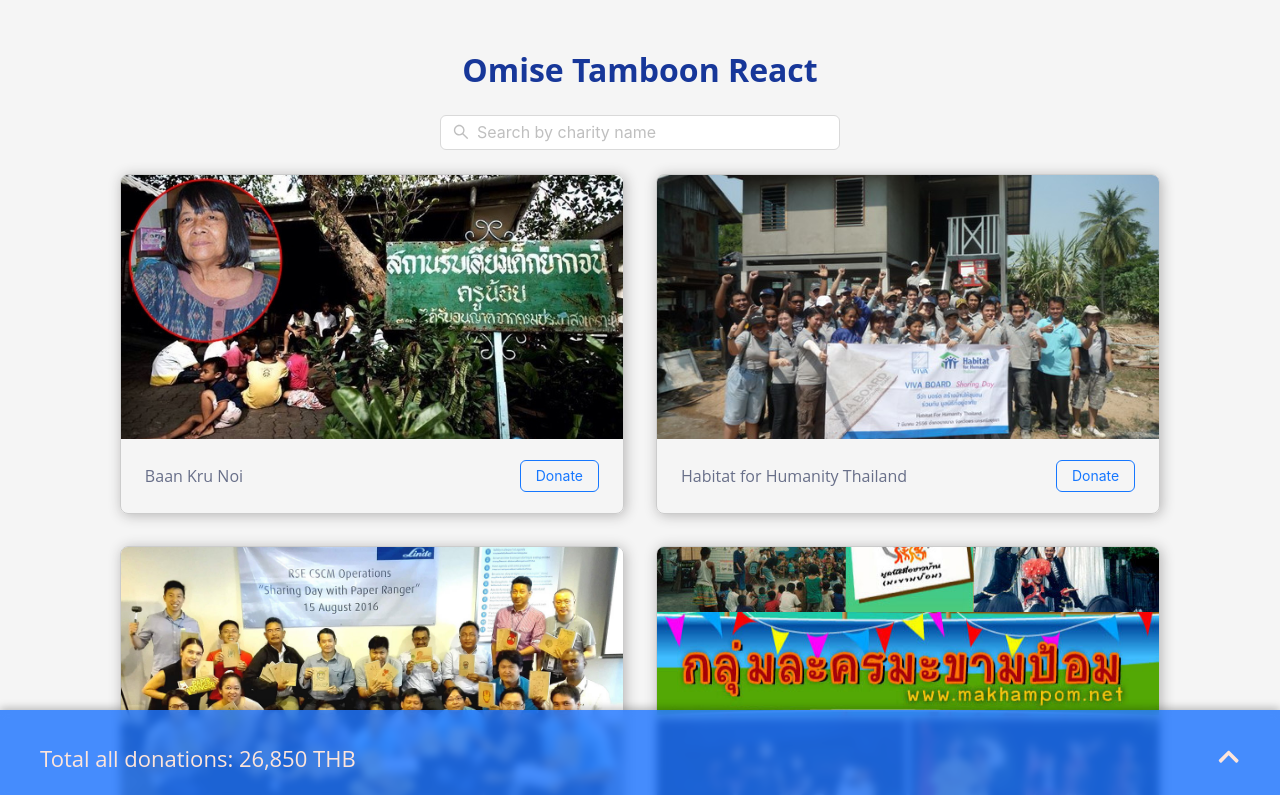
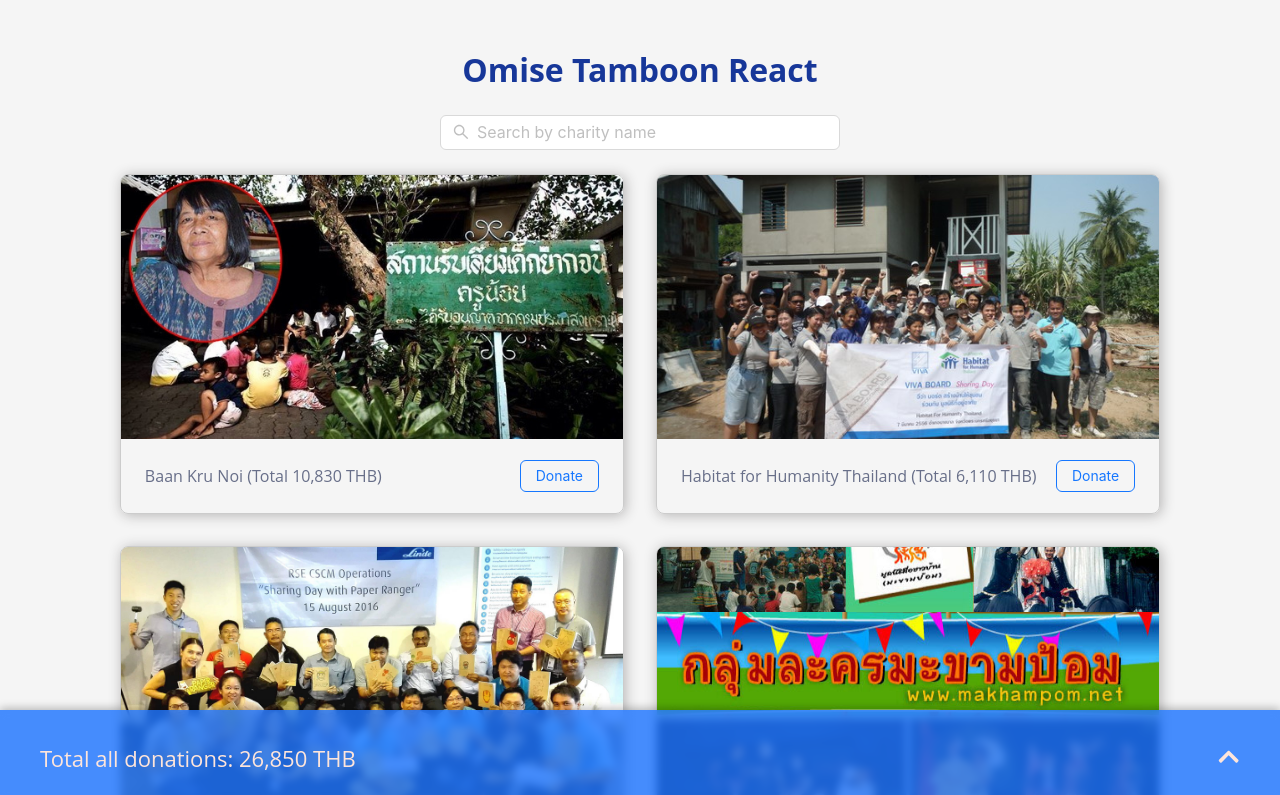
Before and after one commit to nuttnonn/Tamboon-React, a React app: page / in a window 1280 px wide. Shown: the top 795 px of the page. Built offline with nearby package versions, Linux system fonts and the light colour scheme; data requests are answered from the project's data file; the HTML template or start-up script is replaced by a standard one.

Commit message:
Add total donation amount calculation to Card component
- Display total donation amount for each charity in the Card component.
- Update logic to retrieve and format the total amount using the charityDonations data from Redux.

```diff
--- a/src/components/Card.tsx
+++ b/src/components/Card.tsx
@@ -1,10 +1,11 @@
-import React, { useState } from 'react';
+import React, { useEffect, useState } from 'react';
 import { Charity, RootState } from '../types';
 import { Button, Radio } from 'antd';
 import { useDispatch, useSelector } from 'react-redux';
 import { clearPaymentStatus } from '../redux/actions/donateActions';
 import { updateMessage } from '../redux/actions/messageActions';
 import { AmountContainer, CardWrapper, CloseButton, Image, MessageContainer, TitleContainer } from './StyledComponents';
+import { hundredsDivider } from '../utils/helpers';
 
 interface CardProps {
     charity: Charity,
@@ -13,6 +14,7 @@
 
 const Card: React.FC<CardProps> = ({ charity, onPay }) => {
     const { id, name, image, currency } = charity;
+    const charityDonations = useSelector((state: RootState) => state.donate.charityDonations);
 
     const dispatch = useDispatch();
     const isLoading = useSelector((state: RootState) => state.donate.isLoading);
@@ -21,9 +23,16 @@
 
     const [selectedAmount, setSelectedAmount] = useState<number>(10);
     const [isSelectAmountOpened, setIsSelectAmountOpened] = useState<boolean>(false);
+    const [totalAmount, setTotalAmount] = useState<string | undefined>(undefined);
 
     const imageUrl = `/images/${image}`
     const donationAmounts: number[] = [10, 20, 50, 100, 500];
+
+    useEffect(() => {
+        if (charityDonations && charityDonations[charity.id]) {
+            setTotalAmount(hundredsDivider(charityDonations[charity.id].total));
+        }
+    }, [charityDonations]);
 
     const handleDonateButtonClick = () => {
         setIsSelectAmountOpened(true)
@@ -52,7 +61,7 @@
         <CardWrapper>
             <Image src={imageUrl} alt={`${name}-image`} />
             <TitleContainer>
-                <h2>{name}</h2>
+                <h2>{name} {totalAmount && `(Total ${totalAmount} THB)`}</h2>
                 <Button
                     type="primary"
                     ghost
--- a/src/components/StyledComponents.tsx
+++ b/src/components/StyledComponents.tsx
@@ -58,6 +58,12 @@
     justify-content: space-between;
     align-items: center;
     padding: 1.5rem;
+
+    div {
+        display: flex;
+        justify-content: end;
+        align-items: center;
+    }
 `;
 
 export const AmountContainer = styled.div`
```
